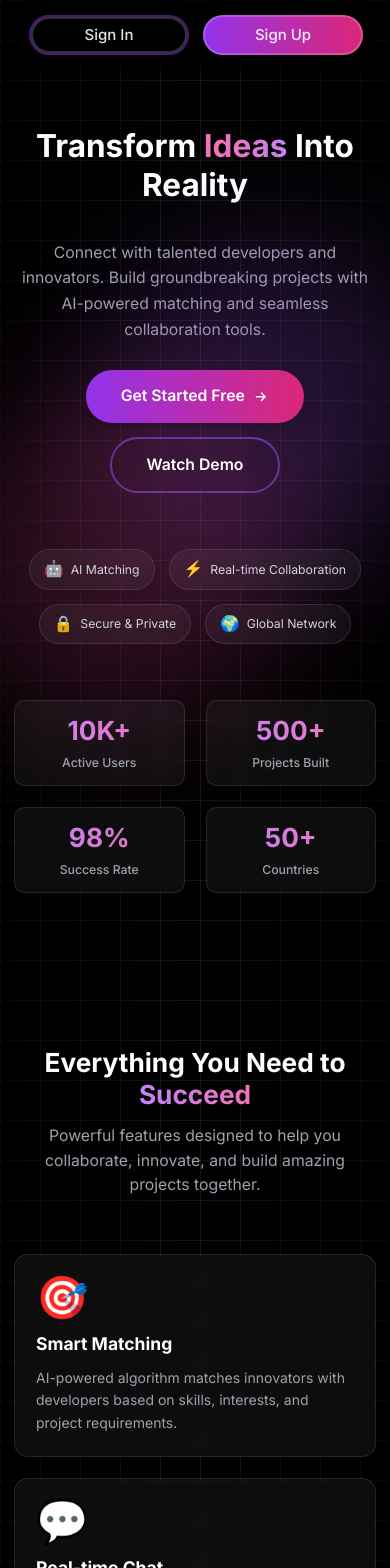
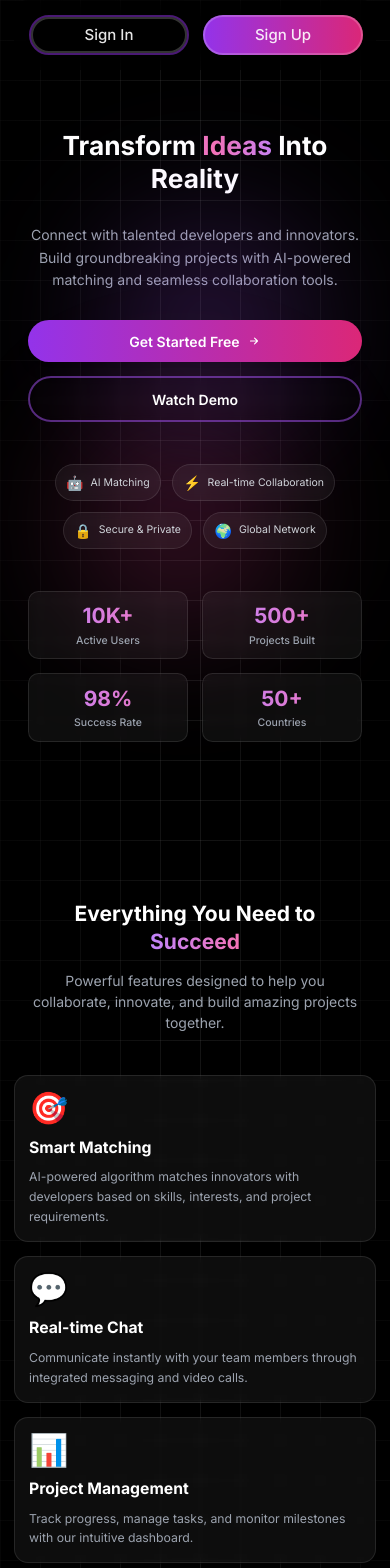
Before and after one commit to dhyan14/creatorsmeet, a Next.js app: page / in a window 390 px wide. Shown: the top 1568 px of the page. Built offline with nearby package versions, Linux system fonts and the light colour scheme.

Commit message:
Refactor Home component to enhance layout and responsiveness. Adjust padding, margins, and font sizes for improved visual consistency across different screen sizes. Update button styles and grid layouts for better user engagement and accessibility.

```diff
--- a/app/page.tsx
+++ b/app/page.tsx
@@ -47,26 +47,26 @@ export default function Home() {
       <GridBackground>
         <main className="relative w-full">
           {/* Enhanced Hero Section */}
-          <section className="relative z-10 min-h-screen flex items-center justify-center py-20 md:py-0">
+          <section className="relative z-10 min-h-screen flex items-center justify-center py-12 sm:py-20 md:py-0">
             {/* Animated Background Orbs */}
             <motion.div
               style={{
                 x: mousePosition.x,
                 y: mousePosition.y,
               }}
-              className="absolute top-1/4 left-1/4 w-96 h-96 bg-purple-500/20 rounded-full blur-3xl pointer-events-none"
+              className="absolute top-1/4 left-1/4 w-64 h-64 sm:w-96 sm:h-96 bg-purple-500/20 rounded-full blur-3xl pointer-events-none"
             />
             <motion.div
               style={{
                 x: -mousePosition.x,
                 y: -mousePosition.y,
               }}
-              className="absolute bottom-1/4 right-1/4 w-96 h-96 bg-pink-500/20 rounded-full blur-3xl pointer-events-none"
+              className="absolute bottom-1/4 right-1/4 w-64 h-64 sm:w-96 sm:h-96 bg-pink-500/20 rounded-full blur-3xl pointer-events-none"
             />
 
             <motion.div
               style={{ y, opacity }}
-              className="container mx-auto px-4 mt-16 md:mt-0 max-w-[1400px]"
+              className="container mx-auto px-4 sm:px-6 lg:px-8 mt-8 sm:mt-16 md:mt-0 max-w-[1400px]"
             >
               {/* Main Heading */}
               <div className="flex flex-col items-center justify-center mb-8 md:mb-12">
@@ -76,7 +76,7 @@ export default function Home() {
                   transition={{ duration: 0.8, delay: 0.2 }}
                   className="text-center w-full"
                 >
-                  <h1 className="text-4xl md:text-6xl lg:text-7xl font-bold text-white pb-4 leading-tight max-w-[1000px] mx-auto">
+                  <h1 className="text-3xl sm:text-4xl md:text-6xl lg:text-7xl font-bold text-white pb-4 leading-tight max-w-[1000px] mx-auto px-4">
                     Transform{" "}
                     <span className="bg-clip-text text-transparent bg-gradient-to-r from-purple-400 via-pink-400 to-purple-400 animate-gradient">
                       Ideas
@@ -87,7 +87,7 @@ export default function Home() {
                     initial={{ opacity: 0 }}
                     animate={{ opacity: 1 }}
                     transition={{ delay: 0.4 }}
-                    className="mt-6 text-lg md:text-xl text-gray-400 max-w-[700px] mx-auto leading-relaxed"
+                    className="mt-4 sm:mt-6 text-base sm:text-lg md:text-xl text-gray-400 max-w-[700px] mx-auto leading-relaxed px-4"
                   >
                     Connect with talented developers and innovators. Build groundbreaking projects with AI-powered matching and seamless collaboration tools.
                   </motion.p>
@@ -99,17 +99,17 @@ export default function Home() {
                 initial={{ opacity: 0, y: 20 }}
                 animate={{ opacity: 1, y: 0 }}
                 transition={{ duration: 0.8, delay: 0.6 }}
-                className="flex flex-wrap gap-4 justify-center mb-16"
+                className="flex flex-col sm:flex-row gap-4 justify-center mb-12 sm:mb-16 px-4"
               >
                 <Link href="/signup-select">
                   <motion.button
                     whileHover={{ scale: 1.05, boxShadow: "0 20px 60px -15px rgba(168, 85, 247, 0.4)" }}
                     whileTap={{ scale: 0.95 }}
-                    className="group relative bg-gradient-to-r from-purple-600 to-pink-600 text-white py-4 px-10 rounded-full text-lg font-semibold transition-all shadow-lg hover:shadow-purple-500/50 overflow-hidden"
+                    className="group relative bg-gradient-to-r from-purple-600 to-pink-600 text-white py-3 sm:py-4 px-6 sm:px-10 rounded-full text-base sm:text-lg font-semibold transition-all shadow-lg hover:shadow-purple-500/50 overflow-hidden w-full sm:w-auto"
                   >
-                    <span className="relative z-10 flex items-center gap-2">
+                    <span className="relative z-10 flex items-center justify-center gap-2">
                       Get Started Free
-                      <svg className="w-5 h-5 group-hover:translate-x-1 transition-transform" fill="none" stroke="currentColor" viewBox="0 0 24 24">
+                      <svg className="w-4 h-4 sm:w-5 sm:h-5 group-hover:translate-x-1 transition-transform" fill="none" stroke="currentColor" viewBox="0 0 24 24">
                         <path strokeLinecap="round" strokeLinejoin="round" strokeWidth={2} d="M13 7l5 5m0 0l-5 5m5-5H6" />
                       </svg>
                     </span>
@@ -119,7 +119,7 @@ export default function Home() {
                 <motion.button
                   whileHover={{ scale: 1.05 }}
                   whileTap={{ scale: 0.95 }}
-                  className="border-2 border-purple-500/50 hover:border-purple-500 hover:bg-purple-500/10 text-white py-4 px-10 rounded-full text-lg font-semibold transition-all backdrop-blur-sm"
+                  className="border-2 border-purple-500/50 hover:border-purple-500 hover:bg-purple-500/10 text-white py-3 sm:py-4 px-6 sm:px-10 rounded-full text-base sm:text-lg font-semibold transition-all backdrop-blur-sm w-full sm:w-auto"
                 >
                   Watch Demo
                 </motion.button>
@@ -130,7 +130,7 @@ export default function Home() {
                 initial={{ opacity: 0, y: 20 }}
                 animate={{ opacity: 1, y: 0 }}
                 transition={{ duration: 0.8, delay: 0.8 }}
-                className="flex flex-wrap gap-4 justify-center items-center max-w-3xl mx-auto mb-16"
+                className="flex flex-wrap gap-3 sm:gap-4 justify-center items-center max-w-3xl mx-auto mb-12 sm:mb-16 px-4"
               >
                 {[
                   { icon: "🤖", text: "AI Matching" },
@@ -143,10 +143,10 @@ export default function Home() {
                     initial={{ opacity: 0, scale: 0.8 }}
                     animate={{ opacity: 1, scale: 1 }}
                     transition={{ delay: 0.9 + index * 0.1 }}
-                    className="flex items-center gap-2 px-4 py-2 bg-white/5 border border-white/10 rounded-full text-sm text-gray-300 backdrop-blur-sm hover:bg-white/10 transition-colors"
+                    className="flex items-center gap-2 px-3 sm:px-4 py-2 bg-white/5 border border-white/10 rounded-full text-xs sm:text-sm text-gray-300 backdrop-blur-sm hover:bg-white/10 transition-colors"
                   >
-                    <span className="text-lg">{feature.icon}</span>
-                    <span>{feature.text}</span>
+                    <span className="text-base sm:text-lg">{feature.icon}</span>
+                    <span className="whitespace-nowrap">{feature.text}</span>
                   </motion.div>
                 ))}
               </motion.div>
@@ -156,7 +156,7 @@ export default function Home() {
                 initial={{ opacity: 0, y: 30 }}
                 animate={{ opacity: 1, y: 0 }}
                 transition={{ duration: 0.8, delay: 1 }}
-                className="grid grid-cols-2 md:grid-cols-4 gap-6 max-w-5xl mx-auto"
+                className="grid grid-cols-2 md:grid-cols-4 gap-4 sm:gap-6 max-w-5xl mx-auto px-4"
               >
                 {[
                   { value: "10K+", label: "Active Users" },
@@ -170,12 +170,12 @@ export default function Home() {
                     animate={{ opacity: 1, y: 0 }}
                     transition={{ delay: 1.1 + index * 0.1 }}
                     whileHover={{ scale: 1.05 }}
-                    className="text-center p-4 rounded-xl bg-white/5 border border-white/10 backdrop-blur-sm hover:bg-white/10 transition-all"
+                    className="text-center p-3 sm:p-4 rounded-xl bg-white/5 border border-white/10 backdrop-blur-sm hover:bg-white/10 transition-all"
                   >
-                    <div className="text-3xl md:text-4xl font-bold bg-clip-text text-transparent bg-gradient-to-r from-purple-400 to-pink-400 mb-2">
+                    <div className="text-2xl sm:text-3xl md:text-4xl font-bold bg-clip-text text-transparent bg-gradient-to-r from-purple-400 to-pink-400 mb-1 sm:mb-2">
                       {stat.value}
                     </div>
-                    <div className="text-sm text-gray-400 font-medium">{stat.label}</div>
+                    <div className="text-xs sm:text-sm text-gray-400 font-medium">{stat.label}</div>
                   </motion.div>
                 ))}
               </motion.div>
@@ -206,27 +206,27 @@ export default function Home() {
           </section>
 
           {/* Features Grid Section */}
-          <section className="relative py-24 overflow-hidden">
-            <div className="container mx-auto px-4 max-w-[1200px]">
+          <section className="relative py-16 sm:py-24 overflow-hidden">
+            <div className="container mx-auto px-4 sm:px-6 lg:px-8 max-w-[1200px]">
               <motion.div
                 initial={{ opacity: 0, y: 20 }}
                 whileInView={{ opacity: 1, y: 0 }}
                 viewport={{ once: true }}
                 transition={{ duration: 0.8 }}
-                className="text-center mb-16"
+                className="text-center mb-12 sm:mb-16"
               >
-                <h2 className="text-3xl md:text-5xl font-bold mb-4">
+                <h2 className="text-2xl sm:text-3xl md:text-5xl font-bold mb-4 px-4">
                   Everything You Need to{" "}
                   <span className="bg-clip-text text-transparent bg-gradient-to-r from-purple-400 to-pink-400">
                     Succeed
                   </span>
                 </h2>
-                <p className="text-gray-400 text-lg max-w-2xl mx-auto">
+                <p className="text-gray-400 text-base sm:text-lg max-w-2xl mx-auto px-4">
                   Powerful features designed to help you collaborate, innovate, and build amazing projects together.
                 </p>
               </motion.div>
 
-              <div className="grid md:grid-cols-2 lg:grid-cols-3 gap-6">
+              <div className="grid sm:grid-cols-2 lg:grid-cols-3 gap-4 sm:gap-6">
                 {[
                   {
                     icon: "🎯",
@@ -266,15 +266,15 @@ export default function Home() {
                     viewport={{ once: true }}
                     transition={{ duration: 0.5, delay: index * 0.1 }}
                     whileHover={{ y: -5, scale: 1.02 }}
-                    className="group p-6 rounded-2xl bg-white/5 border border-white/10 backdrop-blur-sm hover:bg-white/10 hover:border-purple-500/30 transition-all duration-300"
+                    className="group p-4 sm:p-6 rounded-2xl bg-white/5 border border-white/10 backdrop-blur-sm hover:bg-white/10 hover:border-purple-500/30 transition-all duration-300"
                   >
-                    <div className="text-5xl mb-4 group-hover:scale-110 transition-transform">
+                    <div className="text-4xl sm:text-5xl mb-3 sm:mb-4 group-hover:scale-110 transition-transform">
                       {feature.icon}
                     </div>
-                    <h3 className="text-xl font-bold mb-3 text-white group-hover:text-purple-400 transition-colors">
+                    <h3 className="text-lg sm:text-xl font-bold mb-2 sm:mb-3 text-white group-hover:text-purple-400 transition-colors">
                       {feature.title}
                     </h3>
-                    <p className="text-gray-400 leading-relaxed">
+                    <p className="text-gray-400 leading-relaxed text-sm sm:text-base">
                       {feature.description}
                     </p>
                   </motion.div>
@@ -288,29 +288,29 @@ export default function Home() {
           <DevelopersSection />
 
           {/* Testimonials Section */}
-          <section className="relative py-24 overflow-hidden">
+          <section className="relative py-16 sm:py-24 overflow-hidden">
             <div className="absolute inset-0 bg-gradient-to-b from-transparent via-purple-500/5 to-transparent" />
-            <div className="container mx-auto px-4 max-w-[1200px] relative">
+            <div className="container mx-auto px-4 sm:px-6 lg:px-8 max-w-[1200px] relative">
               <motion.div
                 initial={{ opacity: 0, y: 20 }}
                 whileInView={{ opacity: 1, y: 0 }}
                 viewport={{ once: true }}
                 transition={{ duration: 0.8 }}
-                className="text-center mb-16"
+                className="text-center mb-12 sm:mb-16"
               >
-                <h2 className="text-3xl md:text-5xl font-bold mb-4">
+                <h2 className="text-2xl sm:text-3xl md:text-5xl font-bold mb-4 px-4">
                   Loved by{" "}
                   <span className="bg-clip-text text-transparent bg-gradient-to-r from-purple-400 to-pink-400">
                     Innovators
                   </span>
                   {" "}& Developers
                 </h2>
-                <p className="text-gray-400 text-lg max-w-2xl mx-auto">
+                <p className="text-gray-400 text-base sm:text-lg max-w-2xl mx-auto px-4">
                   Join thousands of creators who are already building their dreams on our platform.
                 </p>
               </motion.div>
 
-              <div className="grid md:grid-cols-3 gap-6">
+              <div className="grid sm:grid-cols-2 lg:grid-cols-3 gap-4 sm:gap-6">
                 {[
                   {
                     name: "Sarah Chen",
@@ -341,25 +341,25 @@ export default function Home() {
                     viewport={{ once: true }}
                     transition={{ duration: 0.5, delay: index * 0.1 }}
                     whileHover={{ y: -5 }}
-                    className="p-6 rounded-2xl bg-white/5 border border-white/10 backdrop-blur-sm hover:bg-white/10 hover:border-purple-500/30 transition-all"
+                    className="p-4 sm:p-6 rounded-2xl bg-white/5 border border-white/10 backdrop-blur-sm hover:bg-white/10 hover:border-purple-500/30 transition-all"
                   >
-                    <div className="flex items-center gap-1 mb-4">
+                    <div className="flex items-center gap-1 mb-3 sm:mb-4">
                       {[...Array(testimonial.rating)].map((_, i) => (
-                        <svg key={i} className="w-5 h-5 text-yellow-400 fill-current" viewBox="0 0 20 20">
+                        <svg key={i} className="w-4 h-4 sm:w-5 sm:h-5 text-yellow-400 fill-current" viewBox="0 0 20 20">
                           <path d="M10 15l-5.878 3.09 1.123-6.545L.489 6.91l6.572-.955L10 0l2.939 5.955 6.572.955-4.756 4.635 1.123 6.545z" />
                         </svg>
                       ))}
                     </div>
-                    <p className="text-gray-300 mb-6 leading-relaxed italic">
+                    <p className="text-gray-300 mb-4 sm:mb-6 leading-relaxed italic text-sm sm:text-base">
                       "{testimonial.content}"
                     </p>
                     <div className="flex items-center gap-3">
-                      <div className="w-12 h-12 rounded-full bg-gradient-to-r from-purple-500 to-pink-500 flex items-center justify-center font-bold text-white">
+                      <div className="w-10 h-10 sm:w-12 sm:h-12 rounded-full bg-gradient-to-r from-purple-500 to-pink-500 flex items-center justify-center font-bold text-white text-sm sm:text-base">
                         {testimonial.image}
                       </div>
                       <div>
-                        <div className="font-semibold text-white">{testimonial.name}</div>
-                        <div className="text-sm text-gray-400">{testimonial.role}</div>
+                        <div className="font-semibold text-white text-sm sm:text-base">{testimonial.name}</div>
+                        <div className="text-xs sm:text-sm text-gray-400">{testimonial.role}</div>
                       </div>
                     </div>
                   </motion.div>
```
